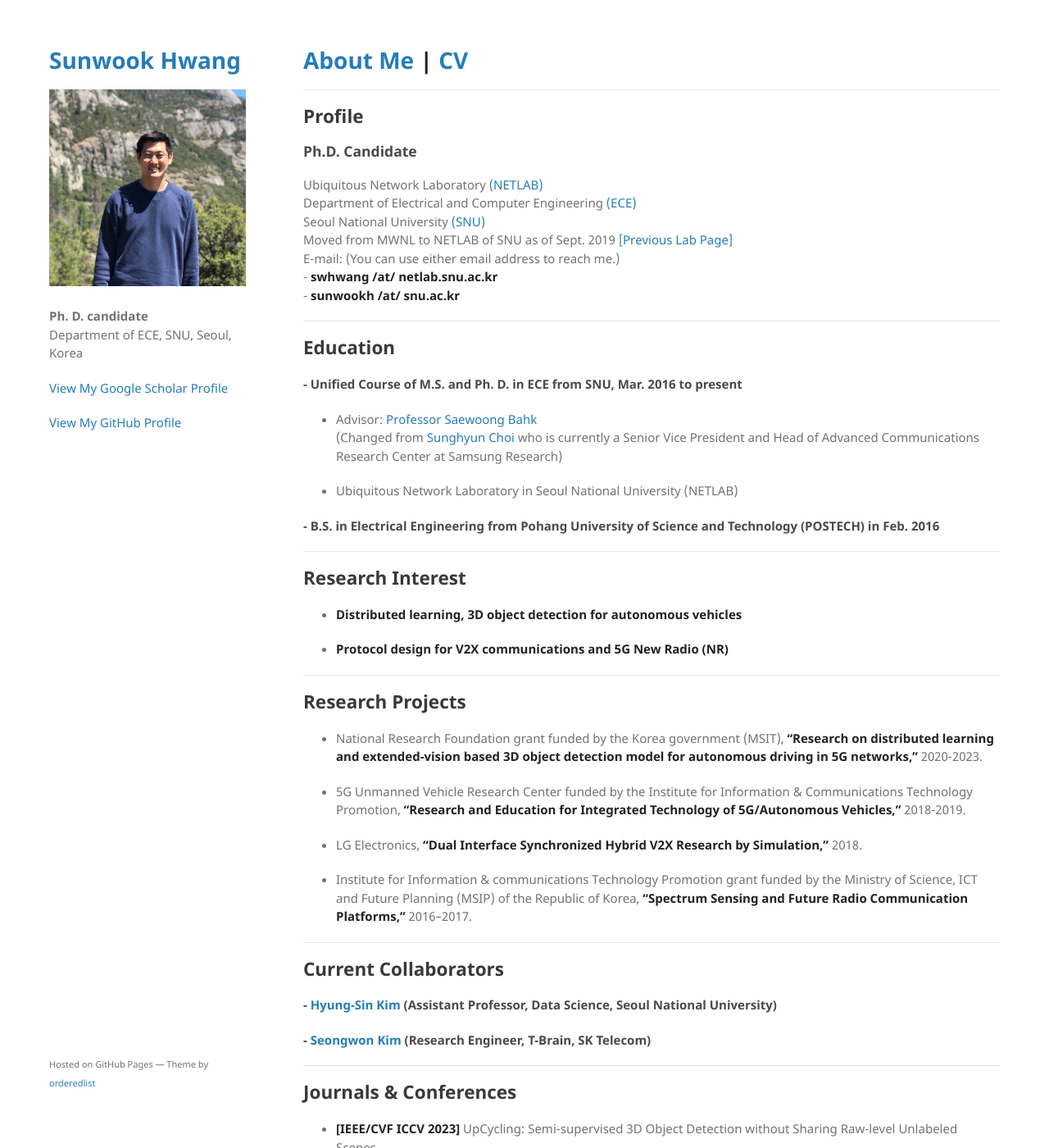
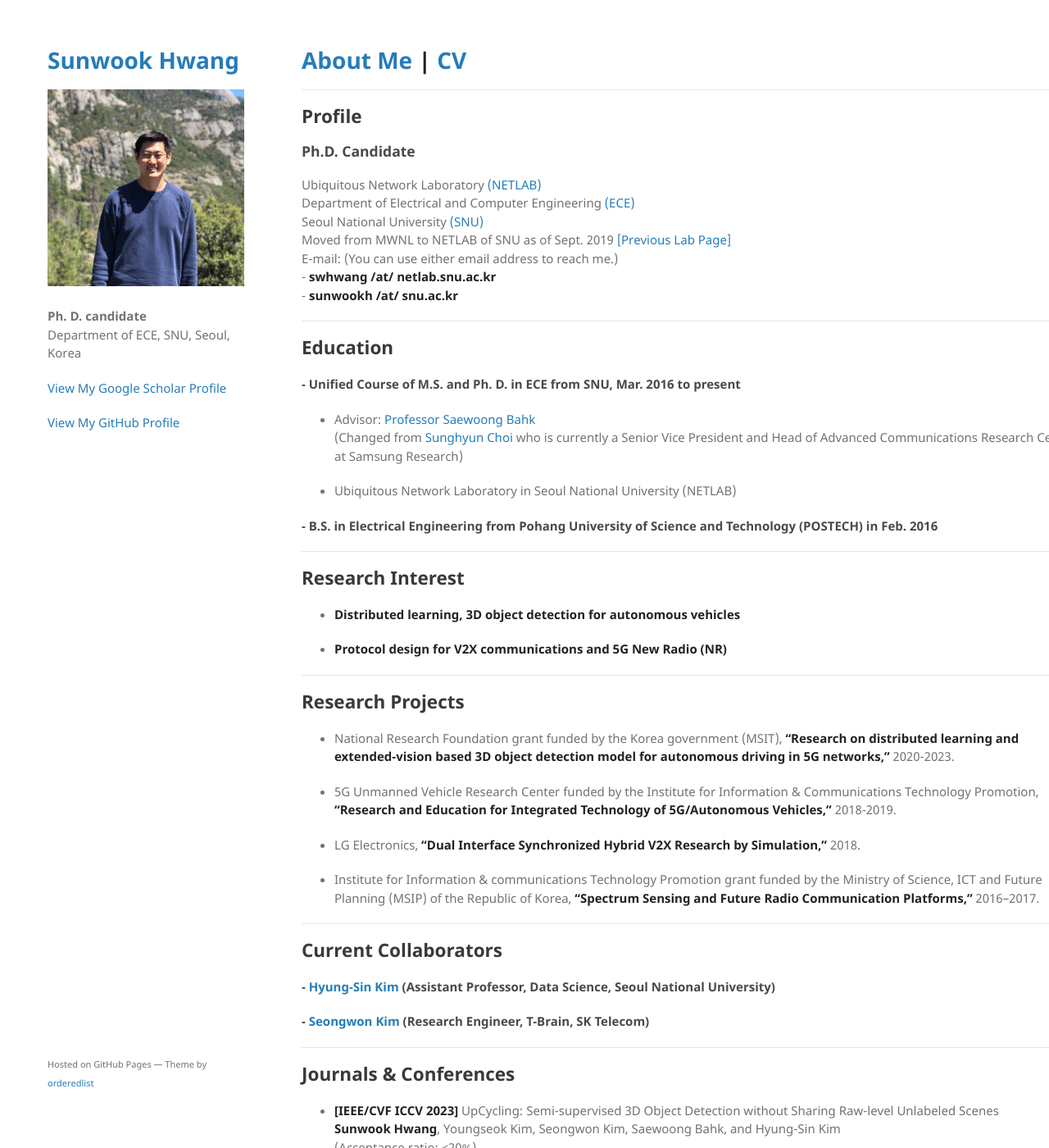
Before and after one commit to jeongjun-park/jeongjun-park.github.io, a Jekyll site: the page built from index.md, in a window 1280 px wide and 1400 px high. Shown: the whole window at 82% size. Built offline with Jekyll 4.4.1, drawn with Linux system fonts in a browser that asks for light colours; our own code applies the rules of GitHub Pages for plain Markdown files.

Commit message:
rev layout

```diff
--- a/_sass/jekyll-theme-minimal.scss
+++ b/_sass/jekyll-theme-minimal.scss
@@ -57,7 +57,8 @@ a:hover small {
 
 .wrapper {
 //   width:860px;
-  width:1160px;
+//   width:1160px;
+  width:1260px;
   margin:0 auto;
 }
 
@@ -173,7 +174,7 @@ strong {
 }
 
 section {
-  width:850px;
+  width:950px;
   float:right;
   padding-bottom:50px;
 }
```
